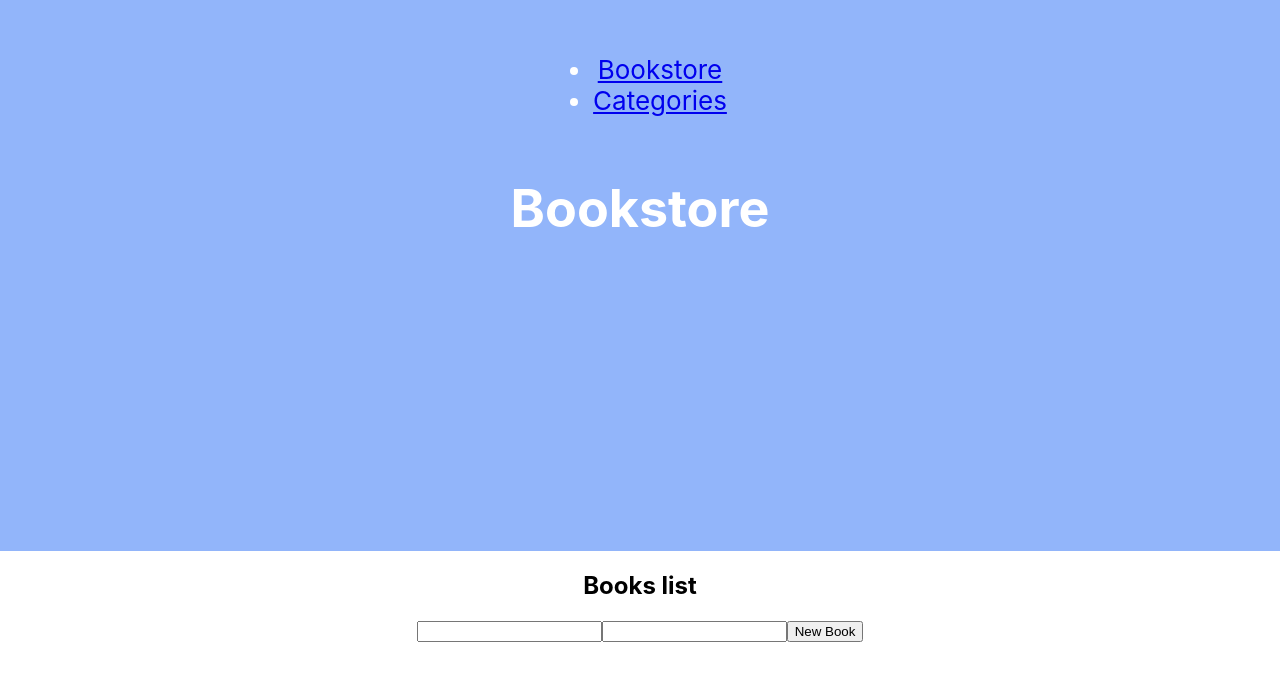
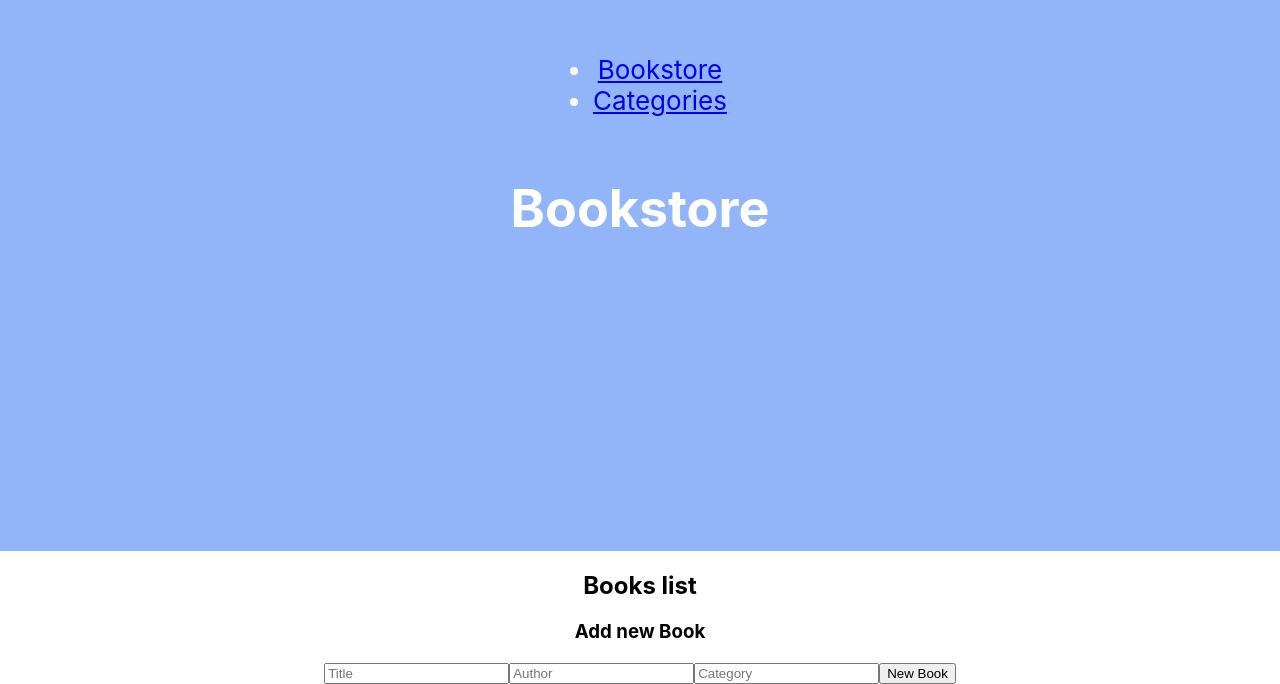
Before and after one commit to jlcarrascof/bookstore-cms, a React (Create React App) app: page / in a window 1280 px wide. Shown: the part 249-933 px from the top of the page. Before the commit the page ends 891 px from the top, so only its background shows below. Built offline with nearby package versions, Linux system fonts and the light colour scheme.

Commit message:
Update NewBook.js component

```diff
--- a/src/components/NewBook.js
+++ b/src/components/NewBook.js
@@ -1,11 +1,56 @@
-import React from 'react';
+import React, { useState } from 'react';
+import { useDispatch } from 'react-redux';
+import { v4 as uuidv4 } from 'uuid';
+import { addBook } from '../redux/books/booksSlice';
 
 function NewBook() {
+  const [title, setTitle] = useState('');
+  const [author, setAuthor] = useState('');
+  const [category, setCategory] = useState('');
+  const [error, setError] = useState(false);
+
+  const dispatch = useDispatch();
+
+  const handlerAddBook = (e) => {
+    e.preventDefault();
+    if (title === '' || author === '' || category === '') {
+      setError(true);
+    } else {
+      setError(false);
+      dispatch(addBook({
+        item_id: uuidv4(), title, author, category,
+      }));
+      setAuthor('');
+      setTitle('');
+      setCategory('');
+    }
+  };
   return (
-    <form action="">
-      <input type="text" id="title" />
-      <input type="text" id="author" />
-      <input type="submit" value="New Book" />
+    <form action="" className="add-book-form">
+      <h3>Add new Book</h3>
+      <input
+        type="text"
+        id="title"
+        placeholder="Title"
+        value={title}
+        onChange={(e) => setTitle(e.target.value)}
+      />
+      <input
+        type="text"
+        id="author"
+        placeholder="Author"
+        value={author}
+        onChange={(e) => setAuthor(e.target.value)}
+      />
+      <input
+        type="text"
+        id="category"
+        placeholder="Category"
+        value={category}
+        onChange={(e) => setCategory(e.target.value)}
+      />
+      <input type="submit" value="New Book" onClick={handlerAddBook} />
+      {error && <p className="error">Please fill all the fields</p>}
     </form>
   );
 }
```
